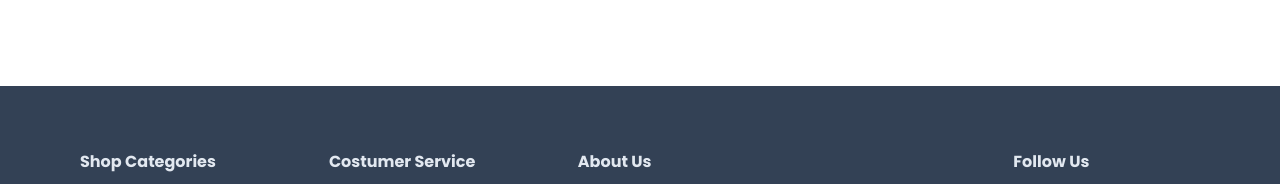
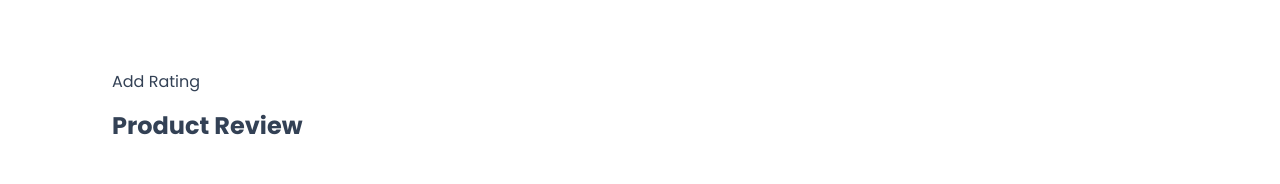
Before and after one commit to agt1984/Ecommerce, a Next.js app: page /product/1 in a window 1280 px wide. Shown: the part 671-855 px from the top of the page. Built offline with nearby package versions, Linux system fonts and the light colour scheme; a web font is replaced by a local one.

Commit message:
List Rating prop added

```diff
--- /dev/null
+++ b/app/components/Heading.tsx
@@ -0,0 +1,14 @@
+interface HeadingProps{
+    title: string,
+    center?: boolean
+}
+
+const Heading: React.FC<HeadingProps> = ({title, center}) => {
+    return (
+    <div className={center ? "text-center" : "text-start"}>
+        <h1 className="font-bold text-2xl">{title}</h1>
+    </div>
+  );
+}
+
+export default Heading;
--- /dev/null
+++ b/app/product/[productId]/ListRating.tsx
@@ -0,0 +1,24 @@
+"use client";
+
+import Heading from "@/app/components/Heading";
+
+interface ListRatingProps {
+    product: any;
+}
+
+const ListRating: React.FC<ListRatingProps> = ({product}) => {
+    return (
+       <div>
+        <Heading title="Product Review"/>
+        <div className="text-sm mt-2">
+            {product.reviews && product.reviews.map((review: any) => {
+                return <div key={review.id} className="max-w-300px">
+
+                </div>
+            })}
+        </div>
+       </div>
+    );
+}
+
+export default ListRating;
--- a/app/product/[productId]/page.tsx
+++ b/app/product/[productId]/page.tsx
@@ -1,6 +1,7 @@
 import Container from "@/app/components/Container";
 import { product } from "@/utils/product";
 import ProductDetails from "./ProductDetails";
+import ListRating from "./ListRating";
 
 
 interface IPrams {
@@ -10,12 +11,17 @@
 const Product = ({ params }: { params: IPrams }) => {
   console.log("params", params);
 
-  return (
-    <div className="p-8">
-        <Container>
-            <ProductDetails product = {product}/>
-        </Container>
-    </div>);
+    return (
+        <div className="p-8">
+            <Container>
+                <ProductDetails product = {product}/>
+                <div className="flex flex-col mt-20 gap-4">
+                    <div>Add Rating</div>
+                    <ListRating product={product}/>
+                </div>
+            </Container>
+        </div>
+    );
 };
 
 export default Product;
```
